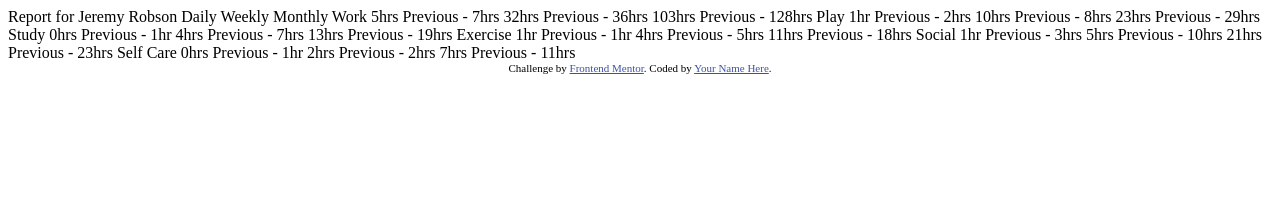
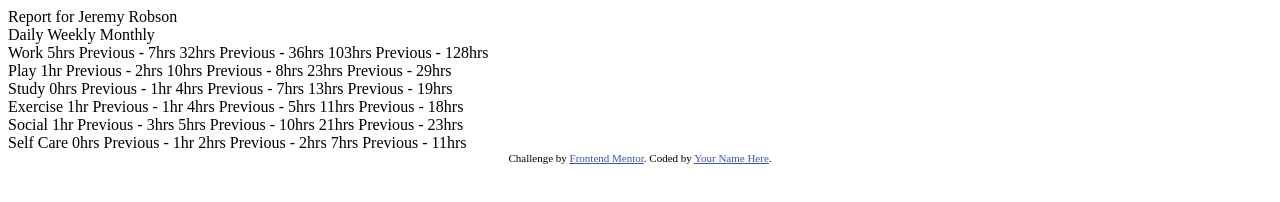
Before and after one commit to Marz4012/time-tracking-dashboard-main, a plain HTML site: page index.html in a window 1280 px wide. Drawn offline with Linux system fonts and the light colour scheme.

Commit message:
Update index.html

```diff
--- a/index.html
+++ b/index.html
@@ -16,13 +16,18 @@
 </head>
 <body>
 
+  <div class="main">
+  <div class="profile">
   Report for
   Jeremy Robson
+  </div>
 
   Daily
   Weekly
   Monthly
+  </div>
 
+  <div>
   Work
   5hrs <!-- daily -->
   Previous - 7hrs <!-- daily -->
@@ -30,7 +35,9 @@
   Previous - 36hrs <!-- weekly -->
   103hrs <!-- monthly -->
   Previous - 128hrs <!-- monthly -->
+  </div>
 
+  <div>
   Play
   1hr <!-- daily -->
   Previous - 2hrs <!-- daily -->
@@ -38,7 +45,9 @@
   Previous - 8hrs <!-- weekly -->
   23hrs <!-- monthly -->
   Previous - 29hrs <!-- monthly -->
+ </div>
 
+  <div>
   Study
   0hrs <!-- daily -->
   Previous - 1hr <!-- daily -->
@@ -46,7 +55,9 @@
   Previous - 7hrs <!-- weekly -->
   13hrs <!-- monthly -->
   Previous - 19hrs <!-- monthly -->
+  </div>
 
+  <div>
   Exercise
   1hr <!-- daily -->
   Previous - 1hr <!-- daily -->
@@ -54,7 +65,9 @@
   Previous - 5hrs <!-- weekly -->
   11hrs <!-- monthly -->
   Previous - 18hrs <!-- monthly -->
+  </div>
 
+  <div>
   Social
   1hr <!-- daily -->
   Previous - 3hrs <!-- daily -->
@@ -62,7 +75,9 @@
   Previous - 10hrs <!-- weekly -->
   21hrs <!-- monthly -->
   Previous - 23hrs <!-- monthly -->
+  </div>
 
+  <div>
   Self Care
   0hrs <!-- daily -->
   Previous - 1hr <!-- daily -->
@@ -70,7 +85,7 @@
   Previous - 2hrs <!-- weekly -->
   7hrs <!-- monthly -->
   Previous - 11hrs <!-- monthly -->
-
+  </div>
 
   <div class="attribution">
     Challenge by <a href="https://www.frontendmentor.io?ref=challenge" target="_blank">Frontend Mentor</a>.
```
